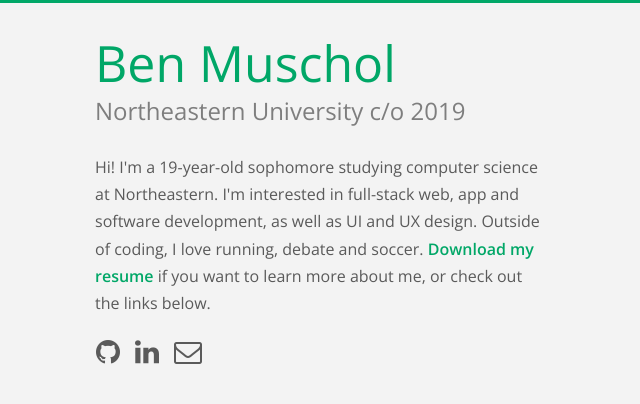
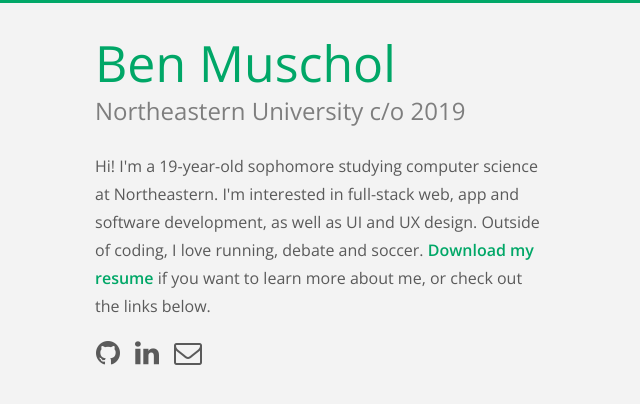
Before and after one commit to BenMusch/benmusch.github.io, a plain HTML site: page index.html in a window 1280 px wide. Shown: the full height of the page, 320-960 px from the left. Drawn offline with nearby package versions, Linux system fonts and the light colour scheme.

Commit message:
CSS tweaks

```diff
--- a/css/style.css
+++ b/css/style.css
@@ -99,9 +99,9 @@ span {
 }
 
 p {
-    margin-top: 25px;
+    margin-top: 23px;
     font-size: 16px;
-    line-height: 1.7;
+    line-height: 1.75;
     font-size: 16px;
 	color: #5a5a5a;
 }
@@ -124,7 +124,7 @@ h2 {
 }
 
 li {
-	margin-top: 20px;
+	margin-top: 18px;
 	float: left;
 	margin-right: 13px;
 }
```
